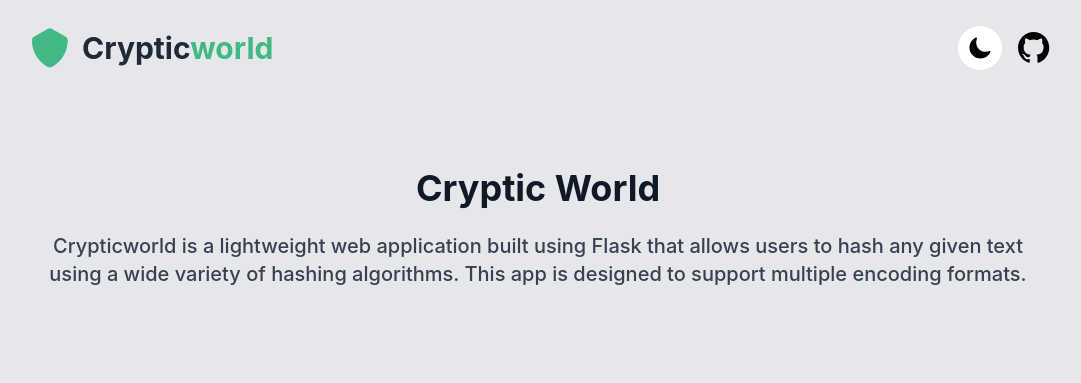
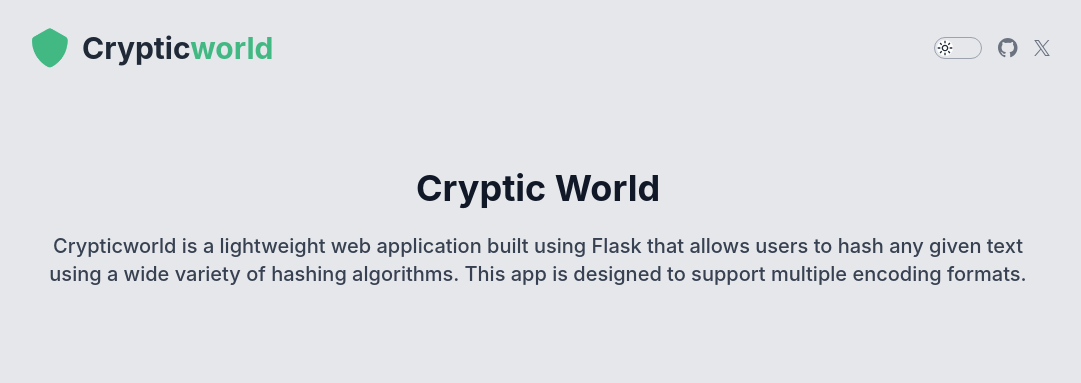
Before and after one commit to blueorionn/crypticworld, a Flask app: page / in a window 1280 px wide. Shown: the top 383 px of the page, without its empty margins (102-1183 px from the left). Run offline with Flask 3, Linux system fonts and the light colour scheme; style sheets or scripts are compiled from the project's sources.

Commit message:
modified header

```diff
--- a/crypticworld/templates/layouts/header.html
+++ b/crypticworld/templates/layouts/header.html
@@ -2,50 +2,46 @@
   <nav class="max-w-5xl w-full mx-auto py-4 md:py-6 px-4 lg:px-0 flex justify-between items-center">
     <div class="w-max">
       <a href="/" class="flex gap-1 md:gap-2 justify-center items-center">
-        <img
-          src="/static/logos/crypticworld-logo.png"
-          alt="Website Logo"
-          class="aspect-auto h-8 w-8 md:h-10 md:w-10 lg:h-12 lg:w-12"
-        />
+        <img src="/static/logos/crypticworld-logo.png" alt="Website Logo"
+          class="aspect-auto h-8 w-8 md:h-10 md:w-10 lg:h-12 lg:w-12" />
         <h1 class="text-gray-800 dark:text-gray-200 font-bold text-xl md:text-2xl lg:text-3xl">
           Cryptic<span class="text-[--clr-bs-green]">world</span>
         </h1>
       </a>
     </div>
     <div class="w-max flex justify-center items-center gap-2 lg:gap-4">
-      <button type="button" id="toogle-theme-button" class="p-1.5 lg:p-2.5 rounded-full bg-white dark:bg-black">
-        <span class="sr-only">Toogle theme</span>
+      <button type="button" id="toogle-theme-button"
+        class="min-w-12 p-0.5 fixed xl:relative bottom-10 xl:bottom-auto rounded-full border flex bg-gray-200 dark:bg-gray-800 border-gray-400 dark:border-gray-500">
+        <span class="sr-only">Theme toogle button</span>
+        <div
+          class="relative w-max flex justify-end items-center rounded-full dark:grow transition-all duration-300 ease-in-out">
+          <svg xmlns="http://www.w3.org/2000/svg" viewBox="0 -960 960 960"
+            class="fill-gray-800 h-4 w-4 bg-white rounded-full block dark:hidden transition-all duration-300 ease-in-out">
+            <path
+              d="M480-360q50 0 85-35t35-85q0-50-35-85t-85-35q-50 0-85 35t-35 85q0 50 35 85t85 35Zm0 80q-83 0-141.5-58.5T280-480q0-83 58.5-141.5T480-680q83 0 141.5 58.5T680-480q0 83-58.5 141.5T480-280ZM200-440H40v-80h160v80Zm720 0H760v-80h160v80ZM440-760v-160h80v160h-80Zm0 720v-160h80v160h-80ZM256-650l-101-97 57-59 96 100-52 56Zm492 496-97-101 53-55 101 97-57 59Zm-98-550 97-101 59 57-100 96-56-52ZM154-212l101-97 55 53-97 101-59-57Zm326-268Z" />
+          </svg>
+          <svg xmlns="http://www.w3.org/2000/svg" viewBox="0 -960 960 960"
+            class="fill-gray-400 h-4 w-4 bg-black rounded-full hidden dark:block transition-all duration-300 ease-in-out">
+            <path
+              d="M480-120q-150 0-255-105T120-480q0-150 105-255t255-105q14 0 27.5 1t26.5 3q-41 29-65.5 75.5T444-660q0 90 63 153t153 63q55 0 101-24.5t75-65.5q2 13 3 26.5t1 27.5q0 150-105 255T480-120Zm0-80q88 0 158-48.5T740-375q-20 5-40 8t-40 3q-123 0-209.5-86.5T364-660q0-20 3-40t8-40q-78 32-126.5 102T200-480q0 116 82 198t198 82Zm-10-270Z" />
+          </svg>
+        </div>
+      </button>
+      <a href="https://github.com/blueorionn/crypticworld" target="_blank" rel="noopener noreferrer nofollow">
         <svg
-          xmlns="http://www.w3.org/2000/svg"
-          class="h-4 w-4 lg:h-6 lg:w-6 dark:hidden"
-          viewBox="0 0 512 512"
-          class="fill-gray-800"
-        >
+          class="fill-gray-500 dark:fill-gray-400 h-4 w-4 lg:h-5 lg:w-5 hover:fill-gray-800 dark:hover:fill-gray-200 transition-all"
+          xmlns="http://www.w3.org/2000/svg" viewBox="0 0 100 100">
+          <path fill-rule="evenodd" clip-rule="evenodd"
+            d="M48.854 0C21.839 0 0 22 0 49.217c0 21.756 13.993 40.172 33.405 46.69 2.427.49 3.316-1.059 3.316-2.362 0-1.141-.08-5.052-.08-9.127-13.59 2.934-16.42-5.867-16.42-5.867-2.184-5.704-5.42-7.17-5.42-7.17-4.448-3.015.324-3.015.324-3.015 4.934.326 7.523 5.052 7.523 5.052 4.367 7.496 11.404 5.378 14.235 4.074.404-3.178 1.699-5.378 3.074-6.6-10.839-1.141-22.243-5.378-22.243-24.283 0-5.378 1.94-9.778 5.014-13.2-.485-1.222-2.184-6.275.486-13.038 0 0 4.125-1.304 13.426 5.052a46.97 46.97 0 0 1 12.214-1.63c4.125 0 8.33.571 12.213 1.63 9.302-6.356 13.427-5.052 13.427-5.052 2.67 6.763.97 11.816.485 13.038 3.155 3.422 5.015 7.822 5.015 13.2 0 18.905-11.404 23.06-22.324 24.283 1.78 1.548 3.316 4.481 3.316 9.126 0 6.6-.08 11.897-.08 13.526 0 1.304.89 2.853 3.316 2.364 19.412-6.52 33.405-24.935 33.405-46.691C97.707 22 75.788 0 48.854 0z" />
+        </svg>
+      </a>
+      <a href="https://github.com/blueorionn/crypticworld" target="_blank" rel="noopener noreferrer nofollow">
+        <svg
+          class="fill-gray-500 dark:fill-gray-400 h-3 w-3 md:h-4 md:w-4 hover:fill-gray-800 dark:hover:fill-gray-200 transition-all"
+          viewBox="0 0 1200 1227" xmlns="http://www.w3.org/2000/svg">
           <path
-            d="M264 480A232 232 0 0132 248c0-94 54-178.28 137.61-214.67a16 16 0 0121.06 21.06C181.07 76.43 176 104.66 176 136c0 110.28 89.72 200 200 200 31.34 0 59.57-5.07 81.61-14.67a16 16 0 0121.06 21.06C442.28 426 358 480 264 480z"
-          />
-        </svg>
-        <svg
-          xmlns="http://www.w3.org/2000/svg"
-          class="h-4 w-4 lg:h-6 lg:w-6 fill-gray-300 hidden dark:block"
-          viewBox="0 0 512 512"
-        >
-          <path
-            d="M256 118a22 22 0 01-22-22V48a22 22 0 0144 0v48a22 22 0 01-22 22zM256 486a22 22 0 01-22-22v-48a22 22 0 0144 0v48a22 22 0 01-22 22zM369.14 164.86a22 22 0 01-15.56-37.55l33.94-33.94a22 22 0 0131.11 31.11l-33.94 33.94a21.93 21.93 0 01-15.55 6.44zM108.92 425.08a22 22 0 01-15.55-37.56l33.94-33.94a22 22 0 1131.11 31.11l-33.94 33.94a21.94 21.94 0 01-15.56 6.45zM464 278h-48a22 22 0 010-44h48a22 22 0 010 44zM96 278H48a22 22 0 010-44h48a22 22 0 010 44zM403.08 425.08a21.94 21.94 0 01-15.56-6.45l-33.94-33.94a22 22 0 0131.11-31.11l33.94 33.94a22 22 0 01-15.55 37.56zM142.86 164.86a21.89 21.89 0 01-15.55-6.44l-33.94-33.94a22 22 0 0131.11-31.11l33.94 33.94a22 22 0 01-15.56 37.55zM256 358a102 102 0 11102-102 102.12 102.12 0 01-102 102z"
-          />
-        </svg>
-      </button>
-      <a href="https://github.com/blueorionn/crypticworld" target="_blank">
-        <svg
-          class="h-6 w-6 lg:h-8 lg:w-8 fill-black dark:fill-white"
-          xmlns="http://www.w3.org/2000/svg"
-          viewBox="0 0 100 100"
-        >
-          <path
-            fill-rule="evenodd"
-            clip-rule="evenodd"
-            d="M48.854 0C21.839 0 0 22 0 49.217c0 21.756 13.993 40.172 33.405 46.69 2.427.49 3.316-1.059 3.316-2.362 0-1.141-.08-5.052-.08-9.127-13.59 2.934-16.42-5.867-16.42-5.867-2.184-5.704-5.42-7.17-5.42-7.17-4.448-3.015.324-3.015.324-3.015 4.934.326 7.523 5.052 7.523 5.052 4.367 7.496 11.404 5.378 14.235 4.074.404-3.178 1.699-5.378 3.074-6.6-10.839-1.141-22.243-5.378-22.243-24.283 0-5.378 1.94-9.778 5.014-13.2-.485-1.222-2.184-6.275.486-13.038 0 0 4.125-1.304 13.426 5.052a46.97 46.97 0 0 1 12.214-1.63c4.125 0 8.33.571 12.213 1.63 9.302-6.356 13.427-5.052 13.427-5.052 2.67 6.763.97 11.816.485 13.038 3.155 3.422 5.015 7.822 5.015 13.2 0 18.905-11.404 23.06-22.324 24.283 1.78 1.548 3.316 4.481 3.316 9.126 0 6.6-.08 11.897-.08 13.526 0 1.304.89 2.853 3.316 2.364 19.412-6.52 33.405-24.935 33.405-46.691C97.707 22 75.788 0 48.854 0z"
-          />
+            d="M714.163 519.284L1160.89 0H1055.03L667.137 450.887L357.328 0H0L468.492 681.821L0 1226.37H105.866L515.491 750.218L842.672 1226.37H1200L714.137 519.284H714.163ZM569.165 687.828L521.697 619.934L144.011 79.6944H306.615L611.412 515.685L658.88 583.579L1055.08 1150.3H892.476L569.165 687.854V687.828Z">
+          </path>
         </svg>
       </a>
     </div>
```
